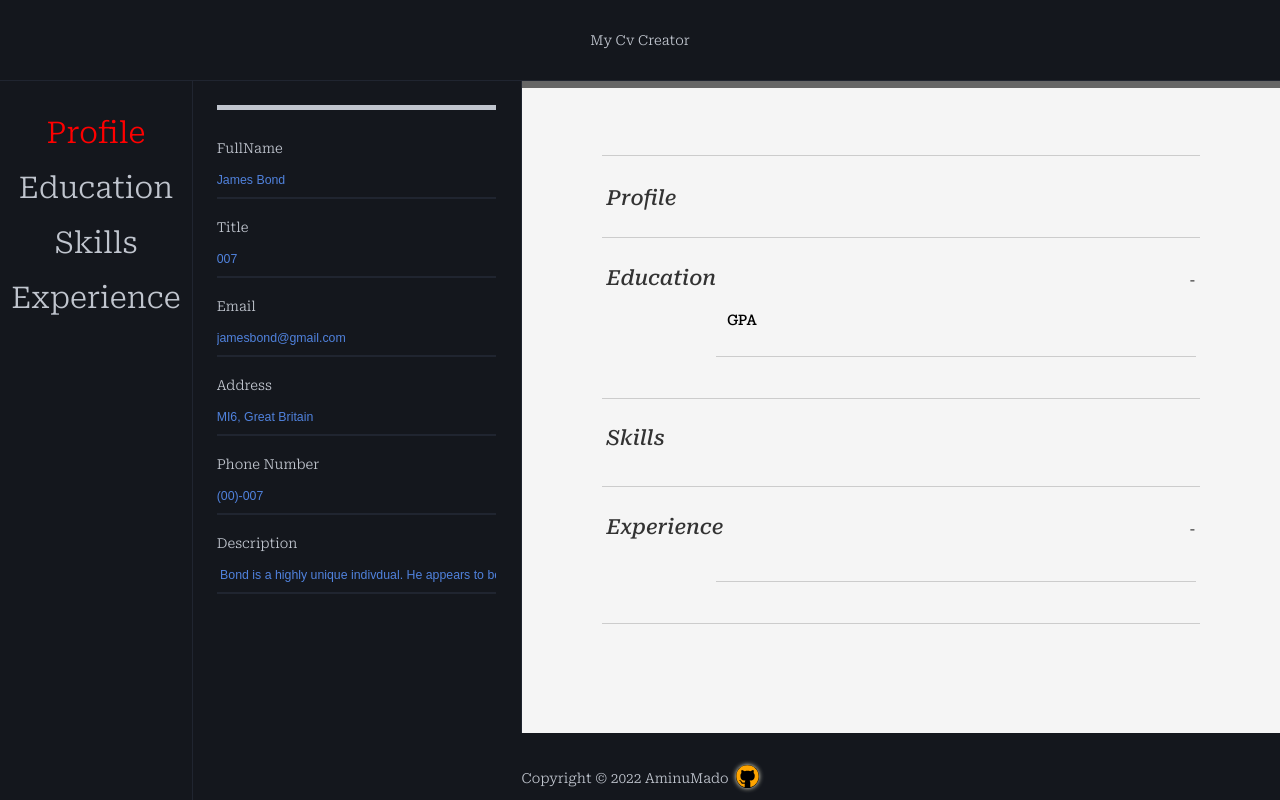
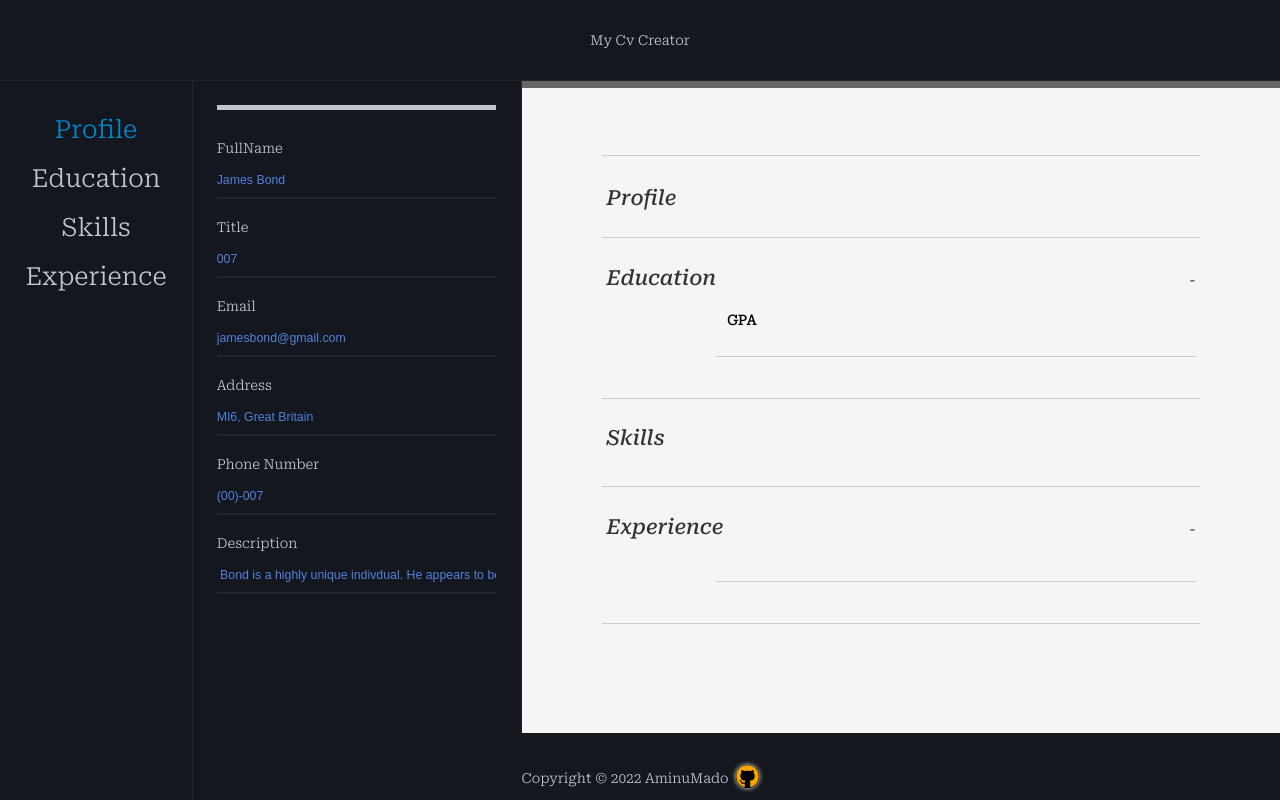
Before and after one commit to AminuMado/cv-creator, a React app: page / in a window 1280 px wide. Built offline with nearby package versions, Linux system fonts and the light colour scheme; the HTML template or start-up script is replaced by a standard one.

Commit message:
update styling

```diff
--- a/src/components/NavItem/Navitem.css
+++ b/src/components/NavItem/Navitem.css
@@ -1,5 +1,5 @@
 .nav-item {
-  font-size: 30px;
+  font-size: 25px;
   padding: 5px;
   margin: 5px;
   cursor: pointer;
@@ -28,5 +28,5 @@
   transform-origin: bottom left;
 }
 .active {
-  color: red;
+  color: #0087ca;
 }
```
